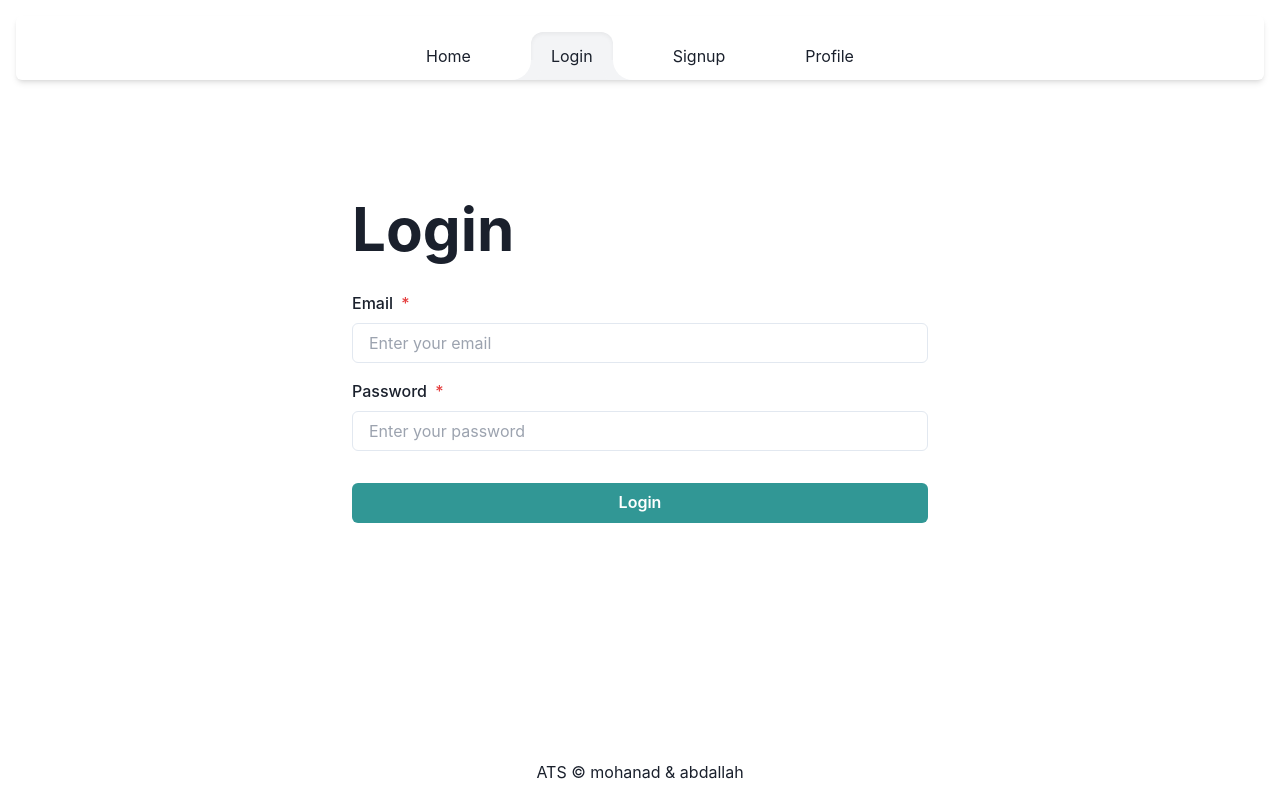
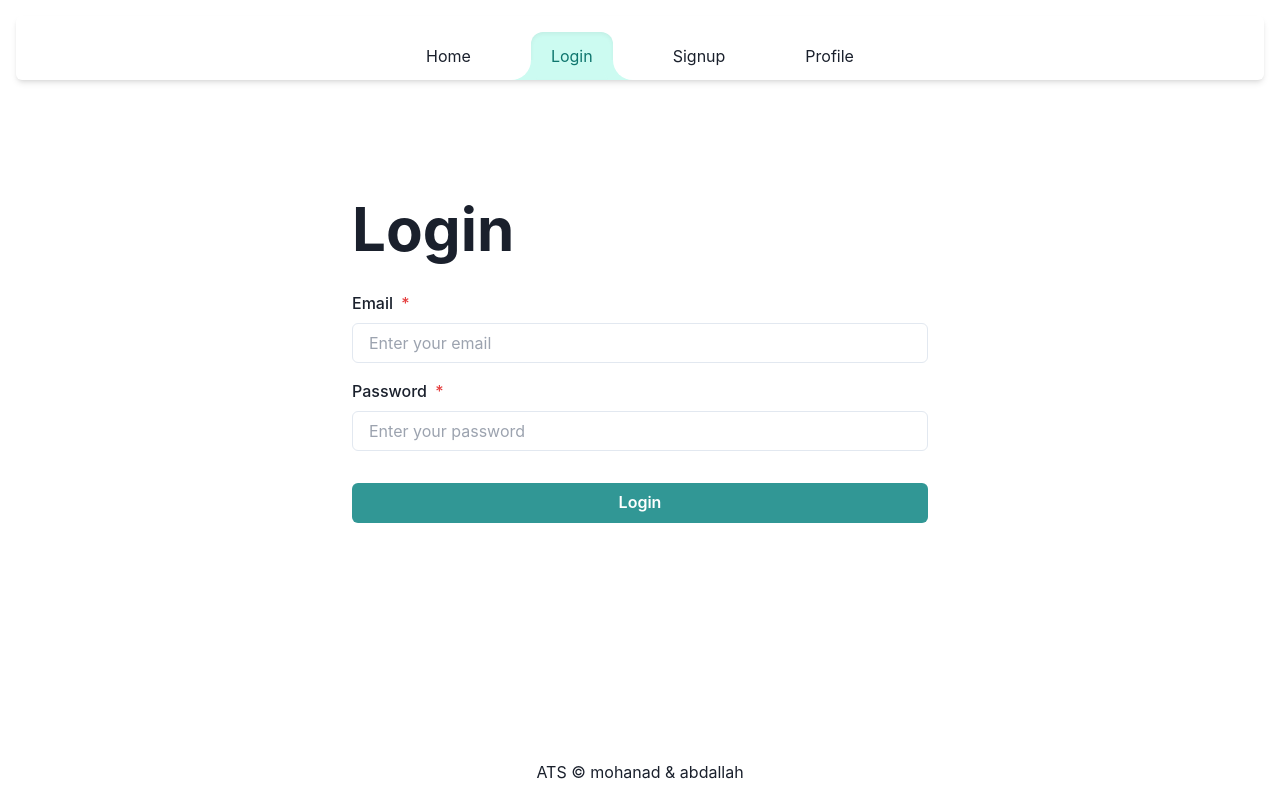
Before and after one commit to Abdallah-Abdelrahman/Job-linker, a React (Vite) app: page /login in a window 1280 px wide. Built offline with nearby package versions, Linux system fonts and the light colour scheme.

Commit message:
Update active link style

```diff
--- a/src/index.css
+++ b/src/index.css
@@ -40,7 +40,7 @@ a:hover {
     overflow: hidden;
 }
 .nav a.active {
-    @apply relative shadow-inner bg-gray-100 rounded-t-xl;
+    @apply relative shadow-inner bg-teal-100 rounded-t-xl text-teal-700;
 }
 
 .nav a.active::before {
@@ -52,7 +52,7 @@ a:hover {
     left: -20px;
     background-color: white;
     border-bottom-right-radius: 20px;
-    box-shadow: 5px 5px 0 5px rgb(243 244 246 / var(--tw-bg-opacity));
+    box-shadow: 5px 5px 0 5px rgb(204 251 241 / var(--tw-bg-opacity));
 }
 
 .nav a.active::after {
@@ -64,7 +64,7 @@ a:hover {
     right: -20px;
     background-color: white;
     border-bottom-left-radius: 20px;
-    box-shadow: -5px 5px 0 5px rgb(243 244 246 / var(--tw-bg-opacity));
+    box-shadow: -5px 5px 0 5px rgb(204 251 241 / var(--tw-bg-opacity));
 
 }
 
```
Also changed, not shown: 1 other file (tests, documents, lock files or other folders).
